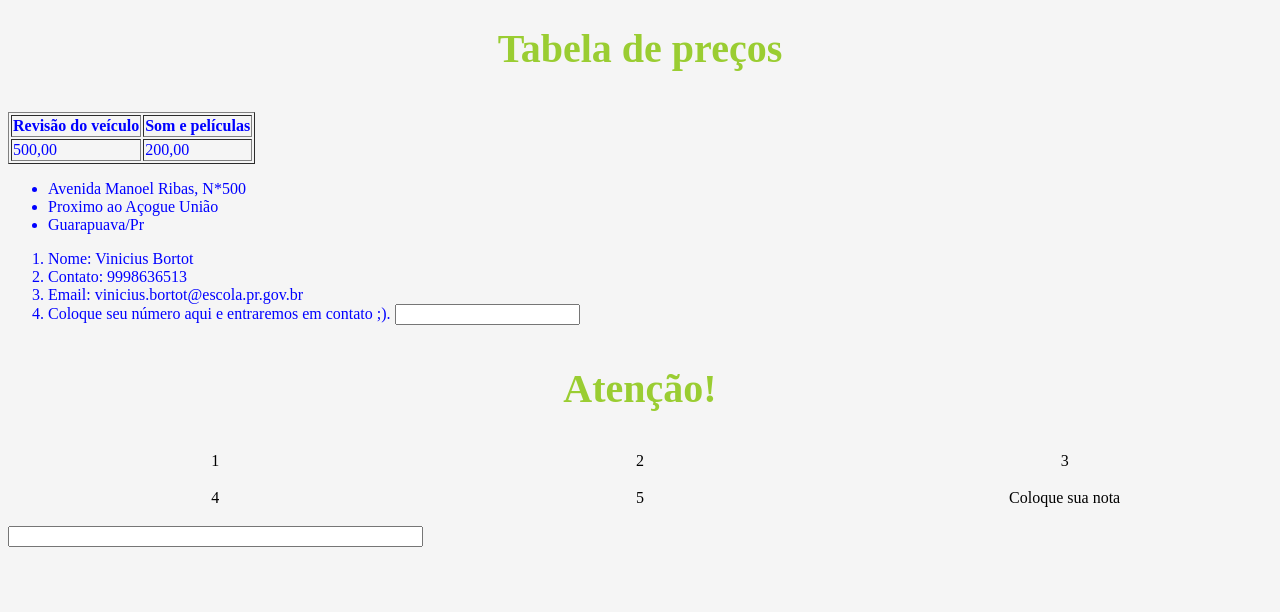
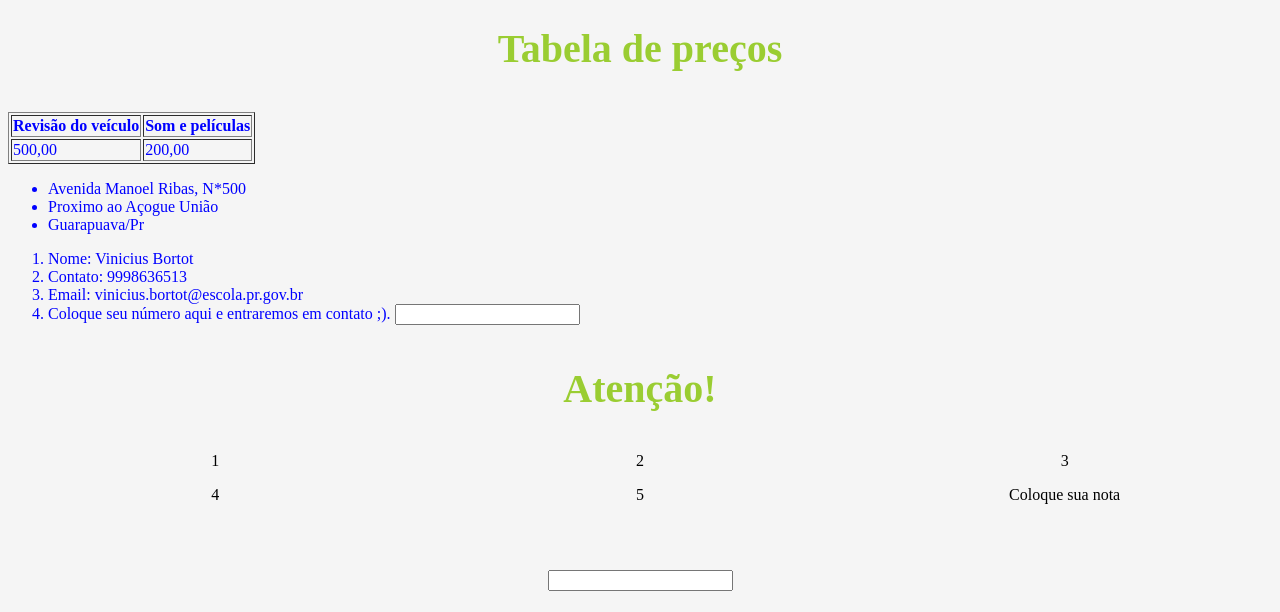
Before and after one commit to vinicius-bortot/vinicius., a plain HTML site: page index.html in a window 1280 px wide. Shown: the part 1900-2512 px from the top of the page. Before the commit the page ends 2455 px from the top, so only its background shows below. Drawn offline with Linux system fonts and the light colour scheme.

Commit message:
Update index.html

```diff
--- a/index.html
+++ b/index.html
@@ -64,8 +64,8 @@
         <div>3</div>
         <div>4</div>
         <div>5</div>
-       <div>Coloque sua nota</div>
-        <input type="number">
+        <div>Coloque sua nota</div>
     </div>
+    <h1><input type="number"></h1>
 </body>
 </html>
```
